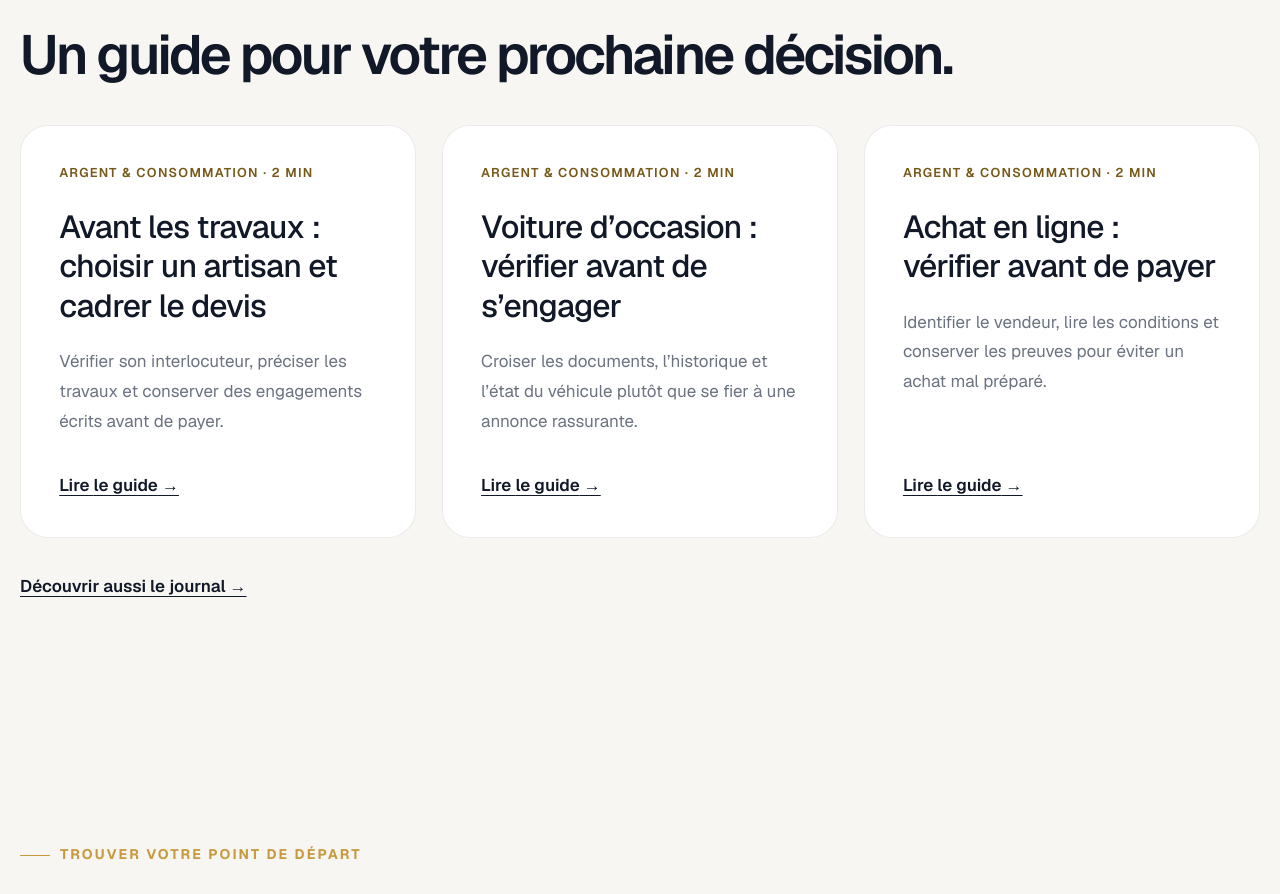
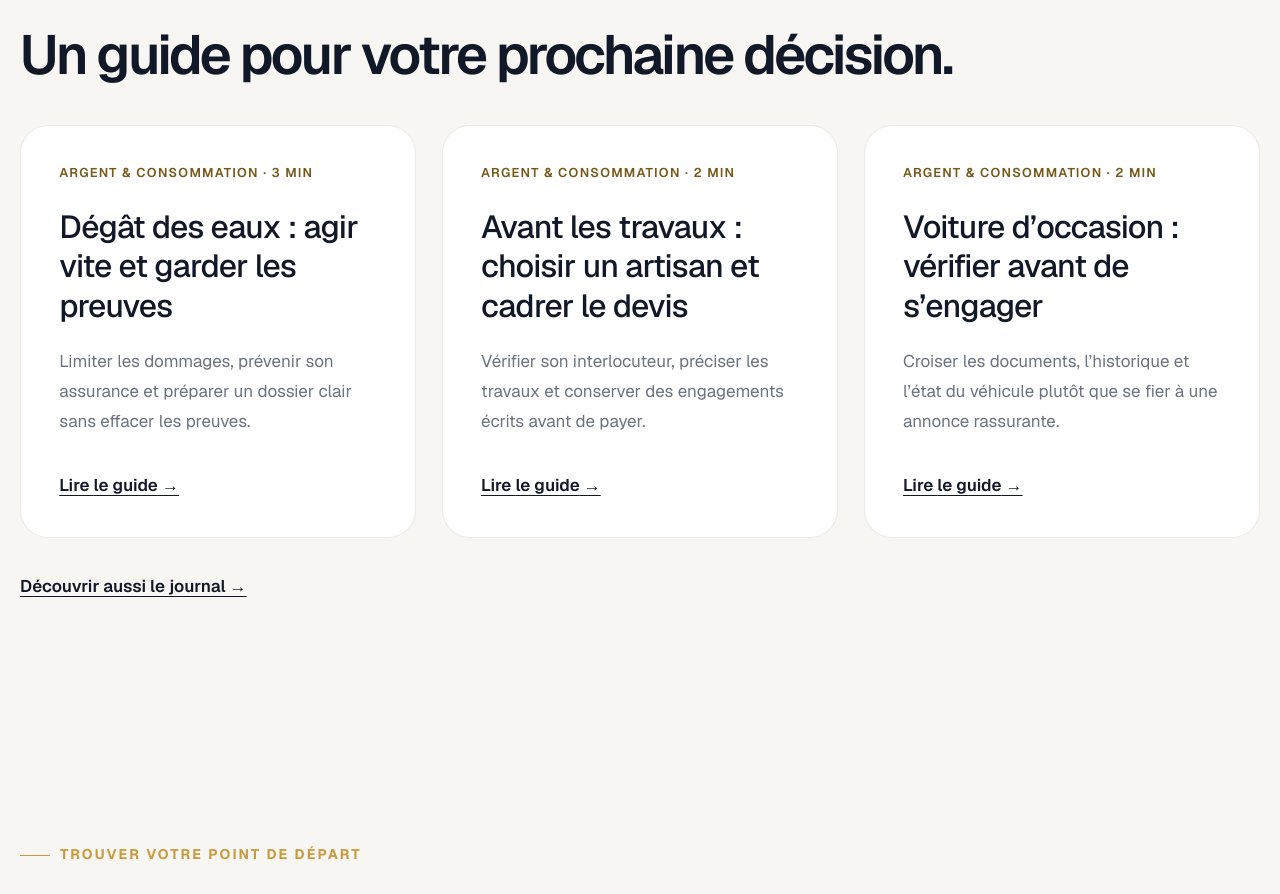
Before and after one commit to Nikolaos59/mes-regles-d-or, a Next.js app: page / in a window 1280 px wide. Shown: the part 1007-1901 px from the top of the page. Built offline with nearby package versions, Linux system fonts and the light colour scheme; no server answers.

Commit message:
Add verified water damage guide from supplied transcript

```diff
--- a/src/data/publications.ts
+++ b/src/data/publications.ts
@@ -1,6 +1,81 @@
 import type { RuleCategoryId } from "@/data/rules";
 export type Publication = { kind: "guides" | "blog"; slug: string; title: string; description: string; categoryId: RuleCategoryId; intro: string; sections: { title: string; paragraphs: string[] }[]; checklist: string[]; reviewedAt?: string; sources?: { label: string; url: string; kind: "inspiration" | "reference" }[] };
 export const publications: readonly Publication[] = [
+{
+  "kind": "guides",
+  "slug": "degat-des-eaux-bons-reflexes",
+  "title": "Dégât des eaux : agir vite et garder les preuves",
+  "description": "Limiter les dommages, prévenir son assurance et préparer un dossier clair sans effacer les preuves.",
+  "categoryId": "argent-consommation",
+  "reviewedAt": "2026-09-28",
+  "intro": "Une fuite demande deux réflexes complémentaires : empêcher les dégâts de s’aggraver et documenter ce qui s’est passé. Ce guide distingue les mesures urgentes de la remise en état, pour agir dans le bon ordre.",
+  "sections": [
+    {
+      "title": "Limiter les dégâts sans se mettre en danger",
+      "paragraphs": [
+        "Si vous pouvez le faire sans risque, fermez l’arrivée d’eau concernée. Si la fuite vient d’ailleurs, prévenez le voisin ou le syndic. Faites réparer la fuite rapidement ; ne manipulez pas d’installation électrique mouillée et sollicitez une intervention adaptée en cas de danger.",
+        "La réparation urgente de la fuite est différente de la réfection des peintures ou des sols. Pour cette remise en état, obtenez d’abord l’accord de votre assureur. Gardez les justificatifs des interventions urgentes."
+      ]
+    },
+    {
+      "title": "Déclarer rapidement et décrire les faits",
+      "paragraphs": [
+        "Prévenez votre assureur dès la découverte. Le délai prévu au contrat ne peut en principe être inférieur à cinq jours ouvrés. Vérifiez ses modalités de déclaration. Un constat amiable peut faciliter le dossier, mais il n’est pas obligatoire.",
+        "Notez la date, les pièces touchées, les dommages visibles et les démarches entreprises. Distinguez les faits observés de vos suppositions : « de l’eau apparaît au plafond » ne permet pas encore d’affirmer quelle installation fuit. Conservez la confirmation de votre déclaration."
+      ]
+    },
+    {
+      "title": "Photographier et conserver les éléments utiles",
+      "paragraphs": [
+        "Prenez des vues d’ensemble et des détails des dommages, sans vous exposer. Faites une liste des biens touchés et rassemblez les factures disponibles. Avant de jeter un objet endommagé, demandez les consignes de l’assureur ; la conservation des preuves ne doit pas créer de danger.",
+        "Exemple fictif : une fuite a détrempé un meuble. Photographiez son emplacement, les zones abîmées et son identification, puis ajoutez sa facture si vous l’avez. Un dossier organisé sera plus facile à examiner qu’une série de photos sans contexte."
+      ]
+    },
+    {
+      "title": "Préparer l’expertise sans la présumer obligatoire",
+      "paragraphs": [
+        "L’expertise n’est pas systématique. Lorsqu’un expert intervient, il examine notamment les causes et les dommages. Préparez vos documents et signalez les éléments qui pourraient être oubliés. Le montant de 1 600 euros évoqué dans la transcription ne doit pas être présenté comme une obligation légale universelle d’expertise.",
+        "Si vous contestez ses conclusions, demandez des explications et renseignez-vous sur la contre-expertise. Vérifiez auparavant la prise en charge de ses frais dans votre contrat. Ne confondez pas le coût estimé des réparations et l’indemnité finalement proposée."
+      ]
+    },
+    {
+      "title": "Vérifier la garantie mobilisée",
+      "paragraphs": [
+        "L’origine de l’eau, les exclusions et les franchises comptent : toute entrée d’eau ne garantit pas une indemnisation. Demandez à l’assureur quelle garantie il examine et quels documents il attend.",
+        "Une inondation relevant du régime des catastrophes naturelles obéit à des conditions spécifiques, notamment un arrêté de reconnaissance et une assurance ouvrant droit à cette garantie. Pour ce régime, la déclaration doit être faite au plus tard trente jours après la publication de l’arrêté. Une forte pluie ne suffit donc pas, à elle seule, à garantir la prise en charge."
+      ]
+    }
+  ],
+  "checklist": [
+    "La fuite et les dangers immédiats sont pris en charge.",
+    "La déclaration est transmise et sa confirmation conservée.",
+    "Les dommages sont photographiés et les justificatifs rassemblés.",
+    "La remise en état attend les consignes de l’assureur.",
+    "La garantie et les conditions de prise en charge sont vérifiées."
+  ],
+  "sources": [
+    {
+      "kind": "inspiration",
+      "label": "La règle d’or — Dégât des eaux (transcription fournie par le lecteur ; repères 1:21, 2:19 et 2:27)",
+      "url": "https://www.youtube.com/watch?v=NcnPI8KRmyE"
+    },
+    {
+      "kind": "reference",
+      "label": "Service-Public — Assurance dégâts des eaux",
+      "url": "https://www.service-public.gouv.fr/particuliers/vosdroits/F1352"
+    },
+    {
+      "kind": "reference",
+      "label": "Service-Public — Expertise en assurance habitation",
+      "url": "https://www.service-public.gouv.fr/particuliers/vosdroits/F3075"
+    },
+    {
+      "kind": "reference",
+      "label": "Service-Public — Indemnisation des catastrophes naturelles",
+      "url": "https://www.service-public.gouv.fr/particuliers/vosdroits/F3076"
+    }
+  ]
+},
 {
   "slug": "choisir-un-artisan",
   "title": "Avant les travaux : choisir un artisan et cadrer le devis",
```
